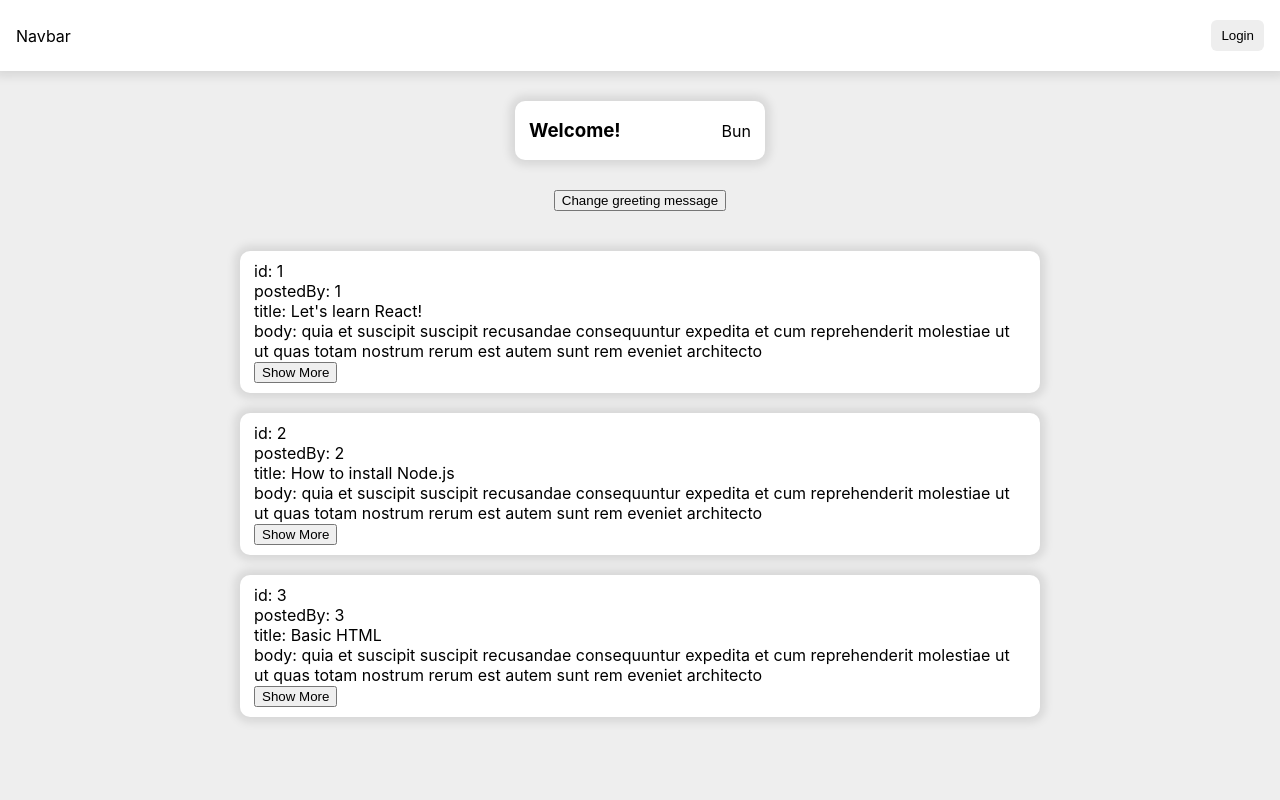
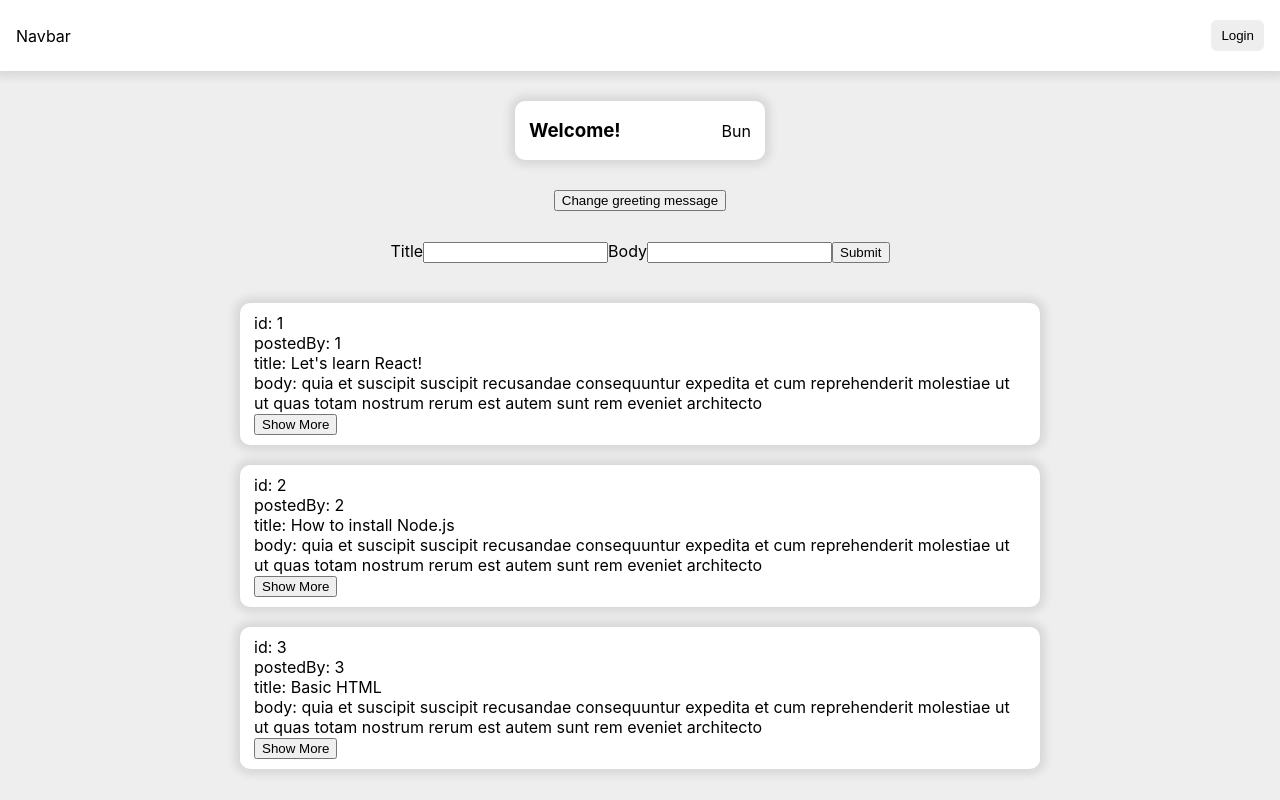
Before and after one commit to CleverseAcademy/react-demo-cohort-2, a React (Vite) app: page / in a window 1280 px wide. Built offline with nearby package versions, Linux system fonts and the light colour scheme.

Commit message:
add new post

```diff
--- a/src/App.tsx
+++ b/src/App.tsx
@@ -1,10 +1,11 @@
+import { FormEvent, useState } from 'react'
 import './App.css'
 import Greeting from './components/Greeting'
 import Navbar from './components/Navbar'
 import Post from './components/Post'
 import { PostDTO } from './types/dto'
 
-const posts: PostDTO[] = [
+const initialPosts: PostDTO[] = [
   {
     id: 1,
     userId: 1,
@@ -26,10 +27,39 @@
 ]
 
 function App() {
+  const [posts, setPosts] = useState<PostDTO[]>(initialPosts)
+  const [newTitle, setNewTitle] = useState<string>('')
+  const [newBody, setNewBody] = useState<string>('')
+
+  const handleSubmit = (e: FormEvent) => {
+    e.preventDefault()
+
+    const currentPosts = [...posts]
+
+    currentPosts.push({
+      id: Math.floor(Math.random() * 1000), // * database should generate id for us
+      userId: Math.floor(Math.random() * 1000),
+      title: newTitle,
+      body: newBody,
+    })
+
+    setPosts(currentPosts)
+  }
+
   return (
     <div className="App">
       <Navbar />
       <Greeting name="Bun" isLoggedIn={true} />
+
+      <form onSubmit={handleSubmit}>
+        <label>Title</label>
+        <input type="text" onChange={(e) => setNewTitle(e.target.value)} required />
+        <label>Body</label>
+        <input type="text" onChange={(e) => setNewBody(e.target.value)} required />
+
+        <button type="submit">Submit</button>
+      </form>
+
       <div className="feed-container">
         {posts.map((post) => {
           return <Post key={post.id} post={post} />
```
